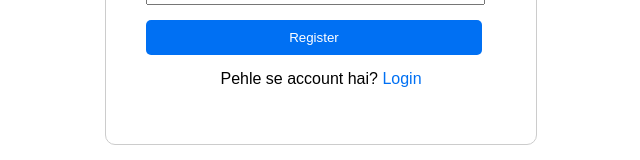
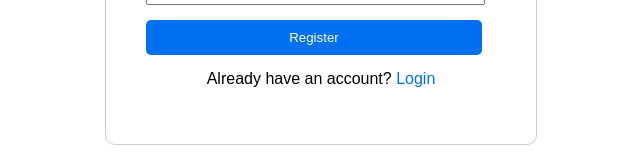
Before and after one commit to yogeshverma5k/login-signup-, a React (Vite) app: page / in a window 1280 px wide. Shown: the part 247-407 px from the top of the page, without its empty margins (319-959 px from the left). Built offline with nearby package versions, Linux system fonts and the light colour scheme.

Commit message:
Update App.jsx

```diff
--- a/src/App.jsx
+++ b/src/App.jsx
@@ -10,7 +10,7 @@ export default function App() {
     if (email && password) {
       localStorage.setItem('reactUserEmail', email);
       localStorage.setItem('reactUserPassword', password);
-      alert('Registration Successful! Ab login karein.');
+      alert('Registration successful! Please login to continue.');
       setIsLoginView(true);
       setEmail(''); setPassword('');
     }
@@ -21,7 +21,7 @@ export default function App() {
     if (email === localStorage.getItem('reactUserEmail') && password === localStorage.getItem('reactUserPassword')) {
       alert('Login Successful!');
     } else {
-      alert('Invalid Credentials!');
+      alert('Invalid Email or Password !⚠️');
     }
   };
 
@@ -36,7 +36,7 @@ export default function App() {
         </button>
       </form>
       <p style={{ textAlign: 'center', marginTop: '15px' }}>
-        {isLoginView ? "Account nahi hai?" : "Pehle se account hai?"} {' '}
+        {isLoginView ? "Don't have an account?" : "Already have an account?"} {' '}
         <span style={{ color: '#0070f3', cursor: 'pointer' }} onClick={() => setIsLoginView(!isLoginView)}>
           {isLoginView ? 'Sign Up' : 'Login'}
         </span>
```
